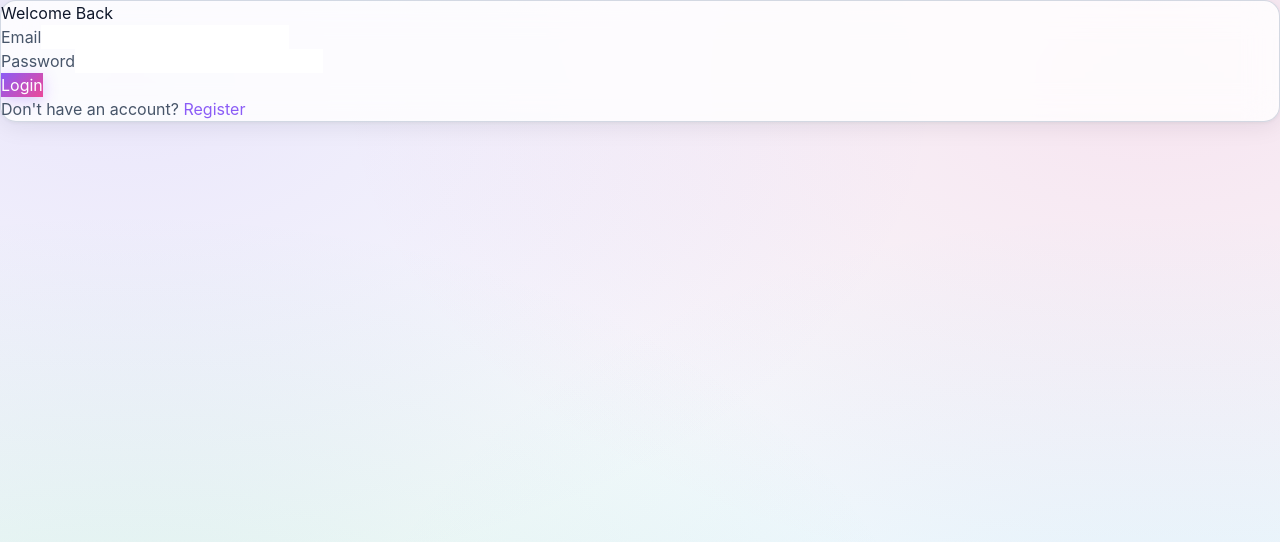
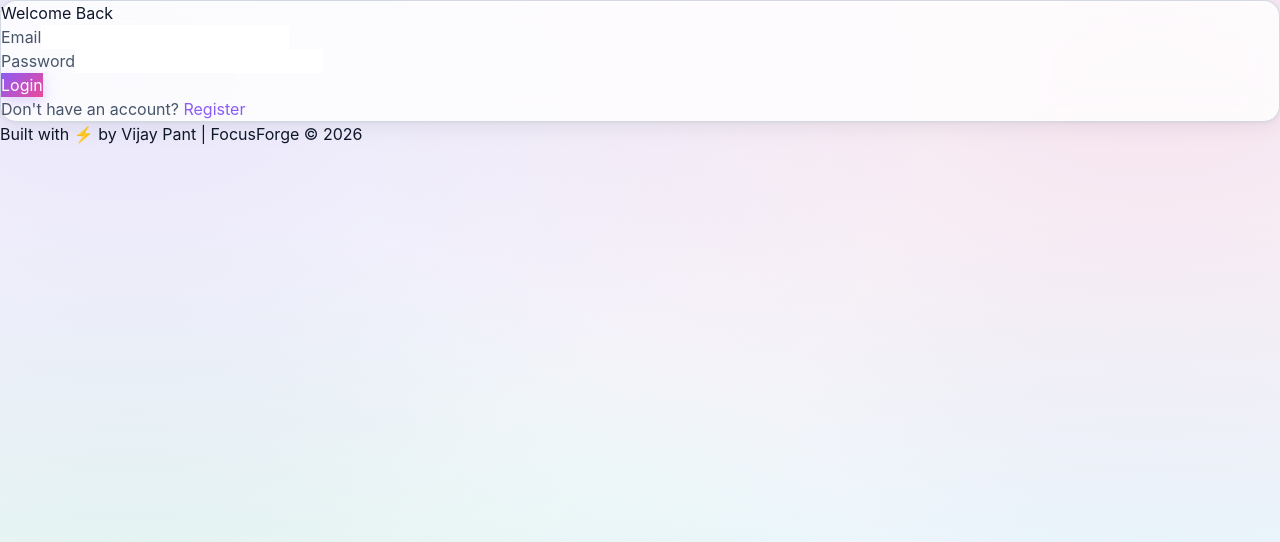
Before and after one commit to VijayPant375/FocusForge, a React (Vite) app in the folder frontend/: page /login in a window 1280 px wide. Shown: the top 542 px of the page. Built offline with nearby package versions, Linux system fonts and the light colour scheme; no server answers.

Commit message:
feat: add custom favicon and universal footer with creator branding

```diff
--- a/frontend/index.html
+++ b/frontend/index.html
@@ -2,7 +2,7 @@
 <html lang="en">
   <head>
     <meta charset="UTF-8" />
-    <link rel="icon" type="image/svg+xml" href="/vite.svg" />
+    <link rel="icon" type="image/png" href="/favicon.png" />
     <meta name="viewport" content="width=device-width, initial-scale=1.0" />
     <title>FocusForge</title>
   </head>
--- a/frontend/src/App.jsx
+++ b/frontend/src/App.jsx
@@ -18,8 +18,9 @@ function App() {
   };
 
   return (
-    <>
+    <div className="min-h-screen flex flex-col bg-slate-900 text-white">
       <Toaster position="top-right" />
+      <div className="flex-1">
         <Router>
           <Routes>
             <Route path="/login" element={<Login setAuth={setIsAuthenticated} />} />
@@ -35,7 +36,15 @@ function App() {
             <Route path="/" element={<Navigate to="/dashboard" />} />
           </Routes>
         </Router>
-    </>
+      </div>
+
+      {/* Universal Footer */}
+      <footer className="w-full bg-slate-950 border-t border-slate-800 py-4 mt-auto">
+        <div className="container mx-auto px-4 text-center text-slate-400 text-sm font-medium">
+          Built with <span className="text-purple-500">⚡</span> by <span className="text-slate-200">Vijay Pant</span> | FocusForge © {new Date().getFullYear()}
+        </div>
+      </footer>
+    </div>
   );
 }
 
```
Also changed, not shown: frontend/public/favicon.png (added). Lines whose indentation alone changed are shown as unchanged.
